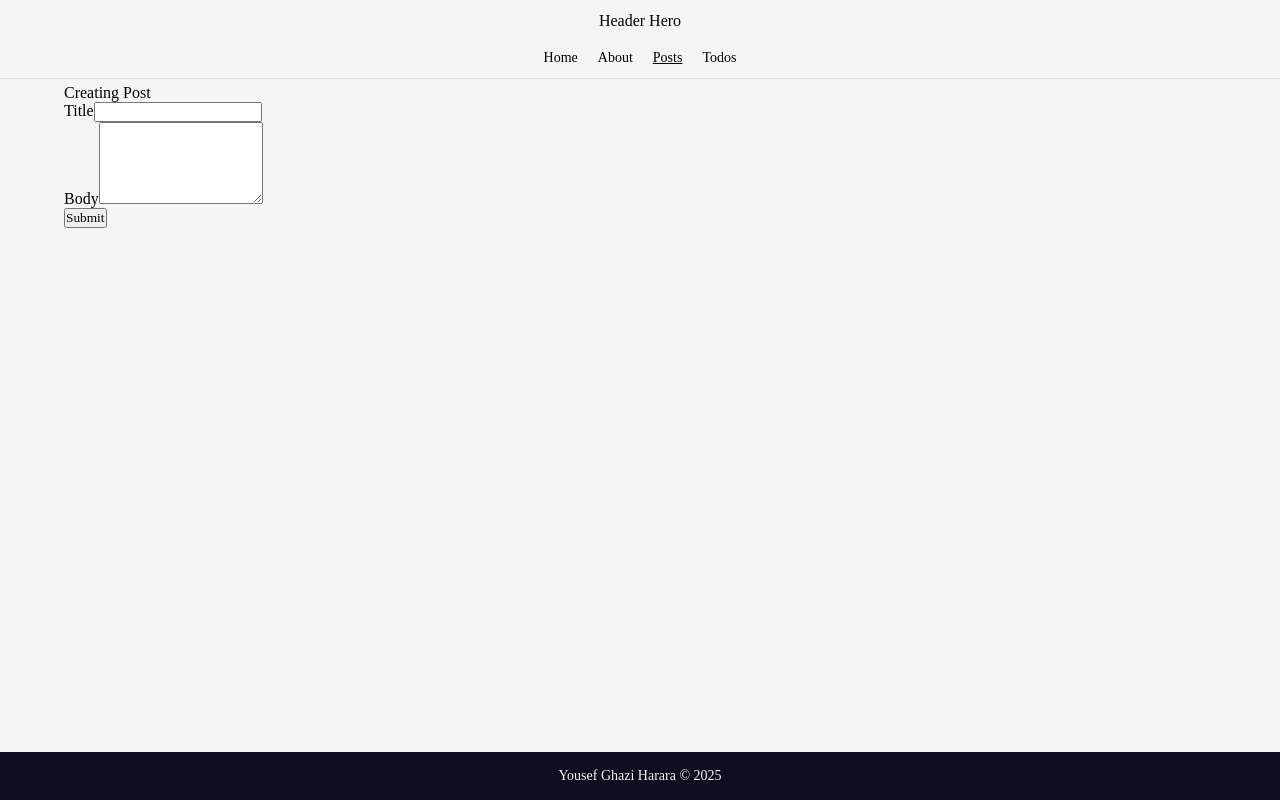
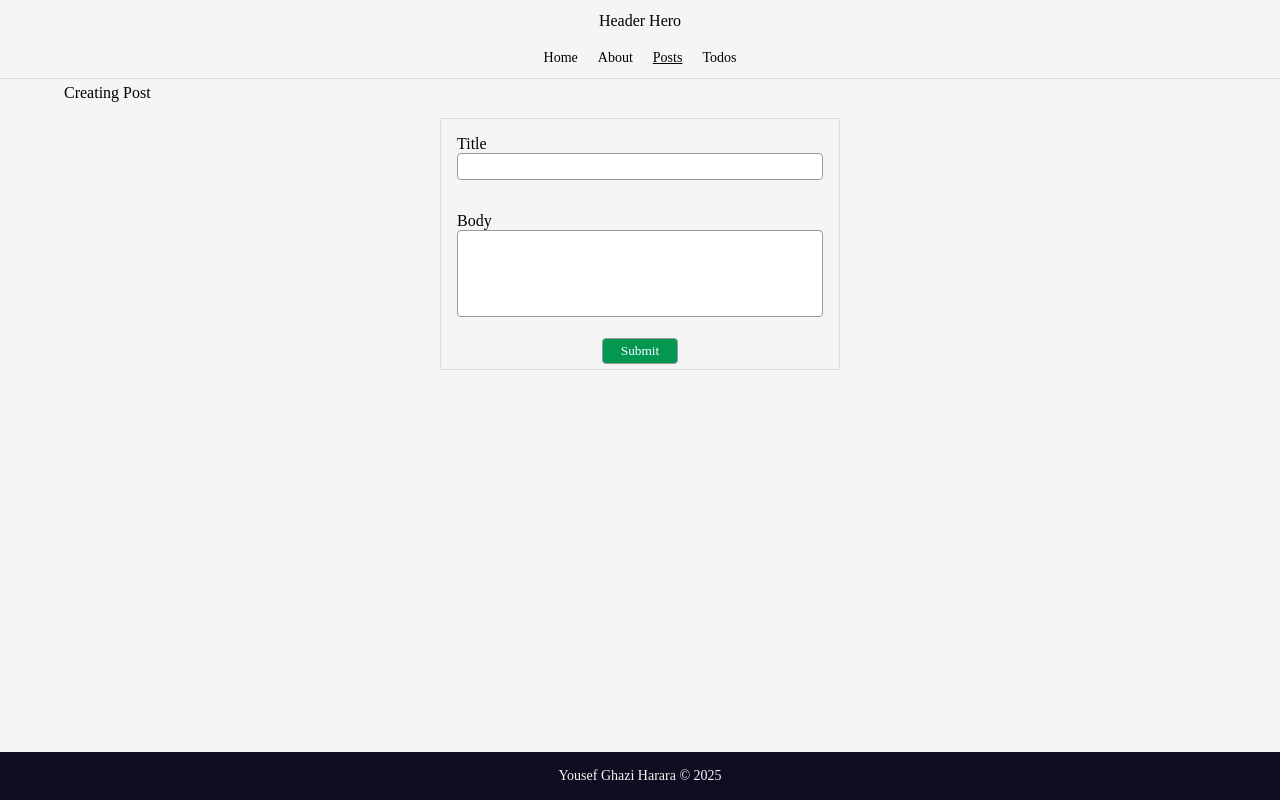
Before and after one commit to Yousefharara/GSG-Structure, a React (Create React App) app: page /posts/create in a window 1280 px wide. Built offline with nearby package versions, Linux system fonts and the light colour scheme.

Commit message:
modify From Component Class to Functional Component

```diff
--- a/src/components/PostForm/index.jsx
+++ b/src/components/PostForm/index.jsx
@@ -1,5 +1,6 @@
-import React, { Component } from "react";
+import React, { Component, useEffect, useState } from "react";
 import "./style.css";
+import { title } from "framer-motion/client";
 
 const inputsArray = [
   {
@@ -16,70 +17,131 @@ const inputsArray = [
   },
 ];
 
-class PostForm extends Component {
-  state = {
-    title: "",
-    body: "",
-    isGetFirstTime: false,
+const PostForm = ({ _post, handleSubmit, isLoading }) => {
+
+  const [post, setPost] = useState({
+    title: '',
+    body: ''
+  });
+  useEffect(() => {
+    if (_post) {
+      setPost({
+        title: _post.title,
+        body: _post.body,
+      });
+    }
+  }, [_post]);
+
+  const handleOnChangeInputs = (e) => {
+    const { name, value } = e.target;
+    setPost({
+      ...post,
+      [name]: value,
+    });
+    console.log(post);
   };
 
-  static getDerivedStateFromProps(props, state) {
-    if (props.post && !state.isGetFirstTime) {
-      return {
-        title: props.post.title,
-        body: props.post.body,
-        isGetFirstTime: true,
+  const handleOnSubmit = (e) => {
+    e.preventDefault();
+    const data = {
+      title: post.title,
+      body: post.body,
     };
-    }
-    return null;
-  }
-
-  handleOnChangeInputs = (e) => {
-    const { name, value } = e.target;
-    this.setState({
-      [name]: value,
-    });
+    handleSubmit(data);
   };
 
-  handleOnSubmit = (e) => {
-    e.preventDefault();
-    const data = {
-      title: this.state.title,
-      body: this.state.body,
-    };
-    this.props.handleSubmit(data);
-  };
-
-  render() {
   return (
-      <form onSubmit={this.handleOnSubmit}>
+    <form onSubmit={handleOnSubmit} className="form__edit__data">
       {inputsArray.map((input) => (
-          <div>
+        <div key={input.id}>
           <label htmlFor={input.id}>{input.label}</label>
           {input.type === "textarea" ? (
             <textarea
               name={input.name}
-                value={this.state[input.id]}
+              value={post[input.id]}
               id={input.id}
               rows={5}
-                onChange={this.handleOnChangeInputs}
+              onChange={handleOnChangeInputs}
             />
           ) : (
             <input
               name={input.name}
               id={input.id}
-                value={this.state[input.id]}
-                onChange={this.handleOnChangeInputs}
+              value={post[input.id]}
+              onChange={handleOnChangeInputs}
             />
           )}
         </div>
       ))}
-        <button type="submit">
-          {this.props.isLoading ? "Loading ..." : "Submit"}
-        </button>
+      <button type="submit">{isLoading ? "Loading ..." : "Submit"}</button>
     </form>
   );
-  }
-}
+};
+
+// class PostForm extends Component {
+//   state = {
+//     title: "",
+//     body: "",
+//     isGetFirstTime: false,
+//   };
+
+//   static getDerivedStateFromProps(props, state) {
+//     if (props.post && !state.isGetFirstTime) {
+//       return {
+//         title: props.post.title,
+//         body: props.post.body,
+//         isGetFirstTime: true,
+//       };
+//     }
+//     return null;
+//   }
+
+//   handleOnChangeInputs = (e) => {
+//     const { name, value } = e.target;
+//     this.setState({
+//       [name]: value,
+//     });
+//   };
+
+//   handleOnSubmit = (e) => {
+//     e.preventDefault();
+//     const data = {
+//       title: this.state.title,
+//       body: this.state.body,
+//     };
+//     this.props.handleSubmit(data);
+//   };
+
+//   render() {
+//     return (
+//       <form onSubmit={this.handleOnSubmit}>
+//         {inputsArray.map((input) => (
+//           <div>
+//             <label htmlFor={input.id}>{input.label}</label>
+//             {input.type === "textarea" ? (
+//               <textarea
+//                 name={input.name}
+//                 value={this.state[input.id]}
+//                 id={input.id}
+//                 rows={5}
+//                 onChange={this.handleOnChangeInputs}
+//               />
+//             ) : (
+//               <input
+//                 name={input.name}
+//                 id={input.id}
+//                 value={this.state[input.id]}
+//                 onChange={this.handleOnChangeInputs}
+//               />
+//             )}
+//           </div>
+//         ))}
+//         <button type="submit">
+//           {this.props.isLoading ? "Loading ..." : "Submit"}
+//         </button>
+//       </form>
+//     );
+//   }
+// }
 
 export default PostForm;
```
Lines whose indentation alone changed are shown as unchanged.
